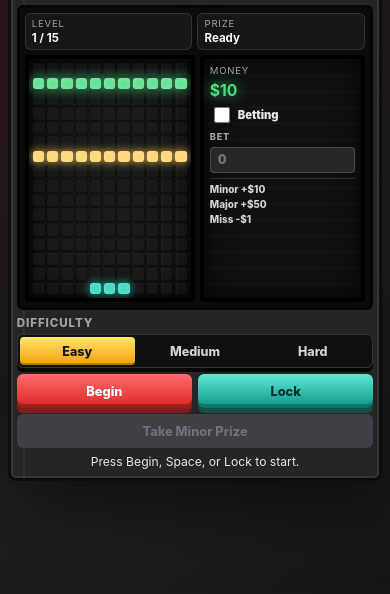
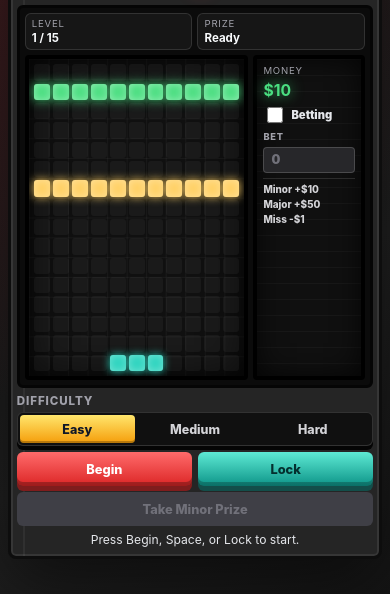
Before and after one commit to wardropc1/arcade-stacker, a plain HTML site: page index.html in a window 390 px wide. Shown: the part 80-674 px from the top of the page. Drawn offline with Linux system fonts and the light colour scheme.

Commit message:
mobile again...

```diff
--- a/game.js
+++ b/game.js
@@ -18,7 +18,7 @@ const moneyRules = document.querySelector(".money-rules");
 const difficultyButtons = document.querySelectorAll(".difficulty-button");
 
 const DIFFICULTY_SPEEDS = {
-  easy: 1,
+  easy: 1.1,
   medium: 0.85,
   hard: 0.72,
 };
--- a/styles.css
+++ b/styles.css
@@ -539,14 +539,14 @@ input {
   }
 
   .play-area {
-    grid-template-columns: minmax(0, 170px) minmax(0, 1fr);
+    grid-template-columns: minmax(0, 2fr) minmax(0, 1fr);
     align-items: stretch;
     gap: 5px;
     justify-items: stretch;
   }
 
   .screen {
-    width: min(100%, 170px);
+    width: 100%;
   }
 
   .money-panel {
```
